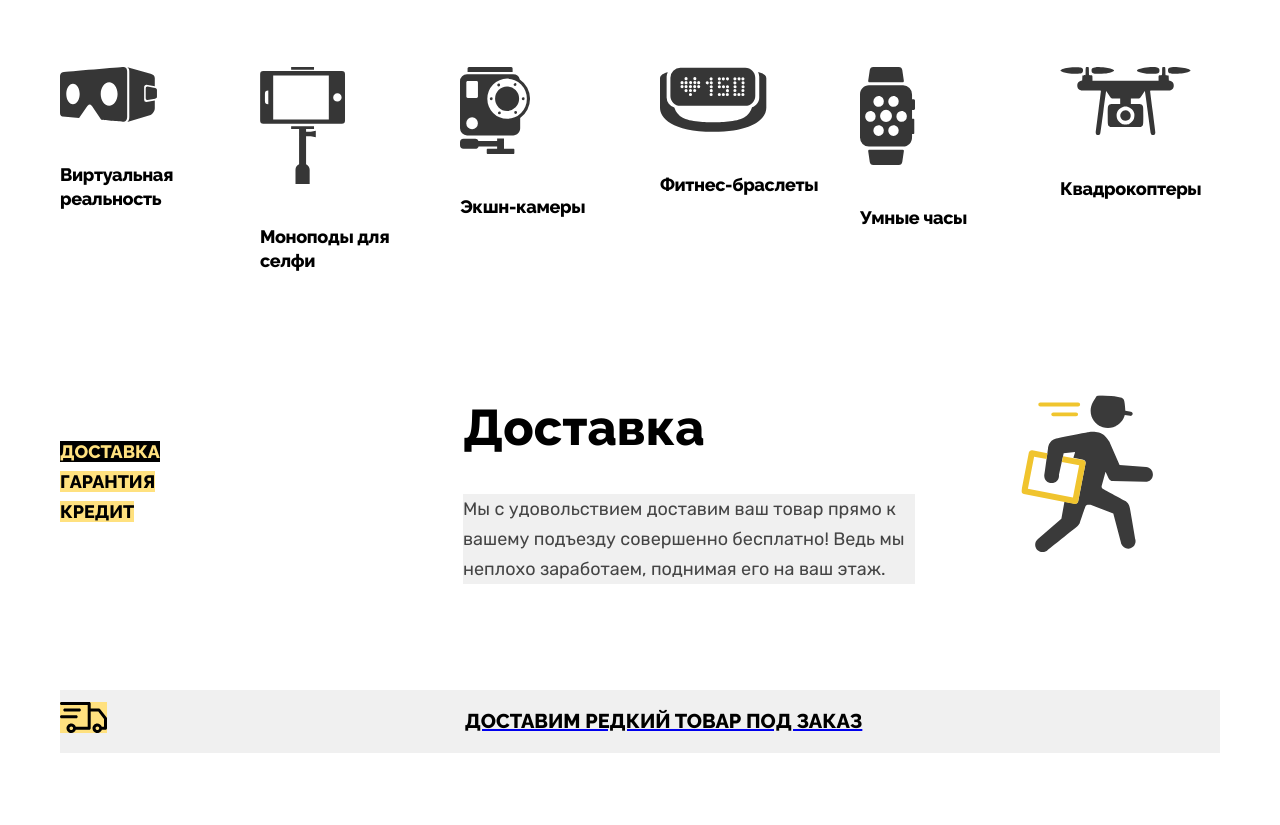
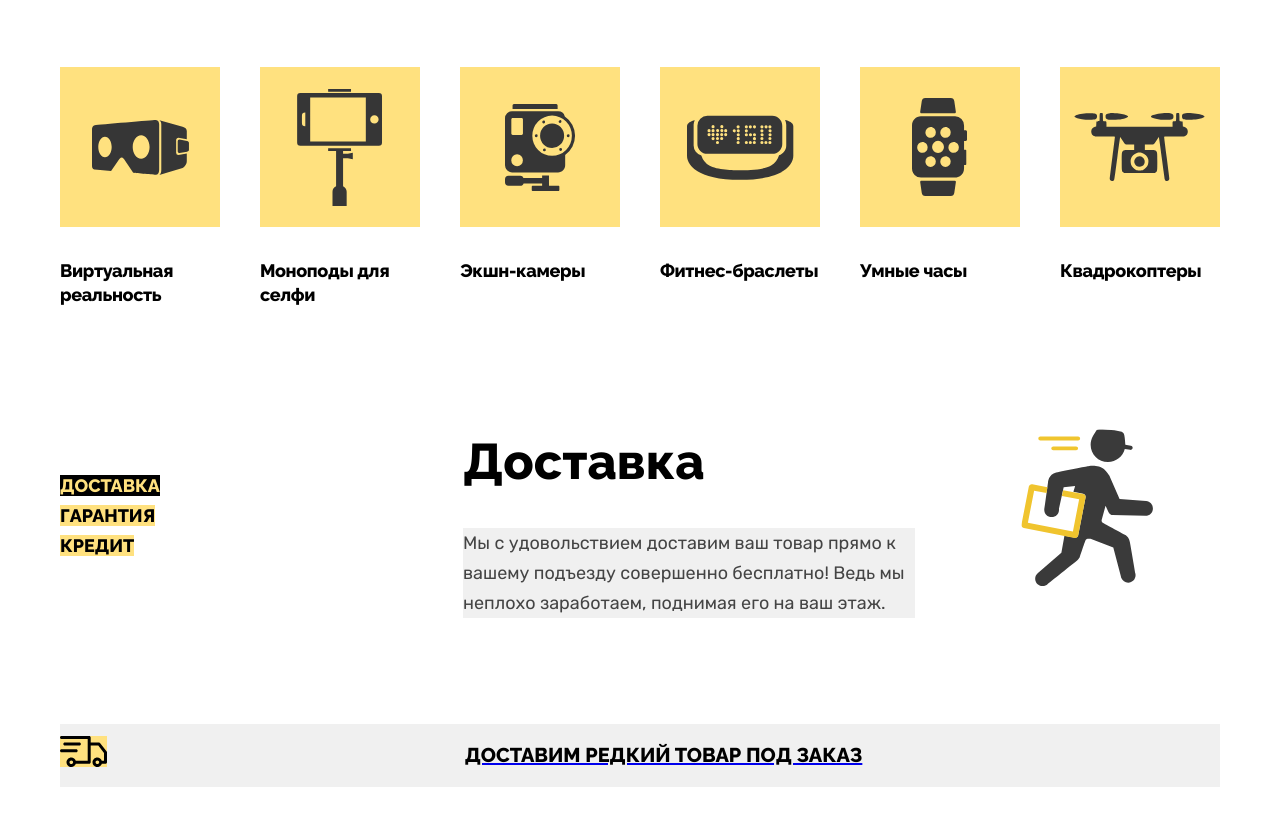
Before and after one commit to htmlacademy-htmlcss/2099359-device-35, a plain HTML site: page index.html in a window 1280 px wide. Shown: the part 845-1670 px from the top of the page. Drawn offline with Linux system fonts and the light colour scheme.

Commit message:
Гриды

```diff
--- a/index.html
+++ b/index.html
@@ -120,39 +120,51 @@
     <ul class="catalog-category-item">
       <li class="catalog-category-item-card">
         <a href="#" class="catalog-category-link">
-          <img src="images/category-catalog/category-catalog-1.svg" alt="Виртуальная реальность" class="catalog-category-img" width="97" height="55">
+          <div class="image-container">
+          <img src="images/category-catalog/category-catalog-1.svg" alt="Виртуальная реальность" class="catalog-category-img" width="97" height="55"> </div>
           <h3 class="category-catalog-title">Виртуальная
           реальность</h3>
         </a>
       </li>
       <li class="catalog-category-item-card">
         <a href="catalog.html" class="catalog-category-link">
-          <img src="images/category-catalog/category-catalog-2.svg" alt="Моноподы для селфи" class="catalog-category-img" width="86" height="117">
+          <div class="image-container">
+          <img src="images/category-catalog/category-catalog-2.svg" alt="Моноподы для селфи" class="catalog-category-img category-catalog-img-selected" width="86" height="117"></div>
           <h3 class="category-catalog-title">Моноподы
           для селфи</h3>
         </a>
       </li>
       <li class="catalog-category-item-card">
         <a href="#" class="catalog-category-link">
-          <img src="images/category-catalog/category-catalog-3.svg" alt="Экшн-камеры" class="catalog-category-img" width="71" height="87">
+          <div class="image-container">
+          <img src="images/category-catalog/category-catalog-3.svg" alt="Экшн-камеры" class="catalog-category-img" width="71" height="87"> </div>
           <h3 class="category-catalog-title">Экшн-камеры</h3>
         </a>
       </li>
       <li class="catalog-category-item-card">
         <a href="#" class="catalog-category-link">
-          <img src="images/category-catalog/category-catalog-4.svg" alt="Фитнес-браслеты" class="catalog-category-img" width="107" height="65">
+          <div class="image-container">
+          <img src="images/category-catalog/category-catalog-4.svg" alt="Фитнес-браслеты" class="catalog-category-img" width="107" height="65"></div>
           <h3 class="category-catalog-title">Фитнес-браслеты</h3>
         </a>
       </li>
       <li class="catalog-category-item-card">
         <a href="#" class="catalog-category-link">
+          <div class="image-container">
+
           <img src="images/category-catalog/category-catalog-5.svg" alt="Умные часы" class="catalog-category-img" width="56" height="98">
-          <h3 class="category-catalog-title">Умные часы</h3>
+
+        </div>
+          <h3 class="category-catalog-title">
+          Умные часы</h3>
         </a>
       </li>
       <li class="catalog-category-item-card">
         <a href="#" class="catalog-category-link">
+          <div class="image-container">
           <img src="images/category-catalog/category-catalog-6.svg" alt="Квадрокоптеры" class="catalog-category-img" width="132" height="69" >
+        </div>
+
           <h3 class="category-catalog-title">Квадрокоптеры</h3>
         </a>
       </li>
--- a/styles/styles.css
+++ b/styles/styles.css
@@ -281,6 +281,17 @@ align-items: center;
   padding: 0;
   list-style-type: none;
   gap: 40px;
+
+
+}
+
+.image-container {
+    width: 160px;
+    height: 160px;
+    background-color:  #FFE17F;;
+    display: flex;
+    justify-content: center;
+    align-items: center;
 
 
 }
```
